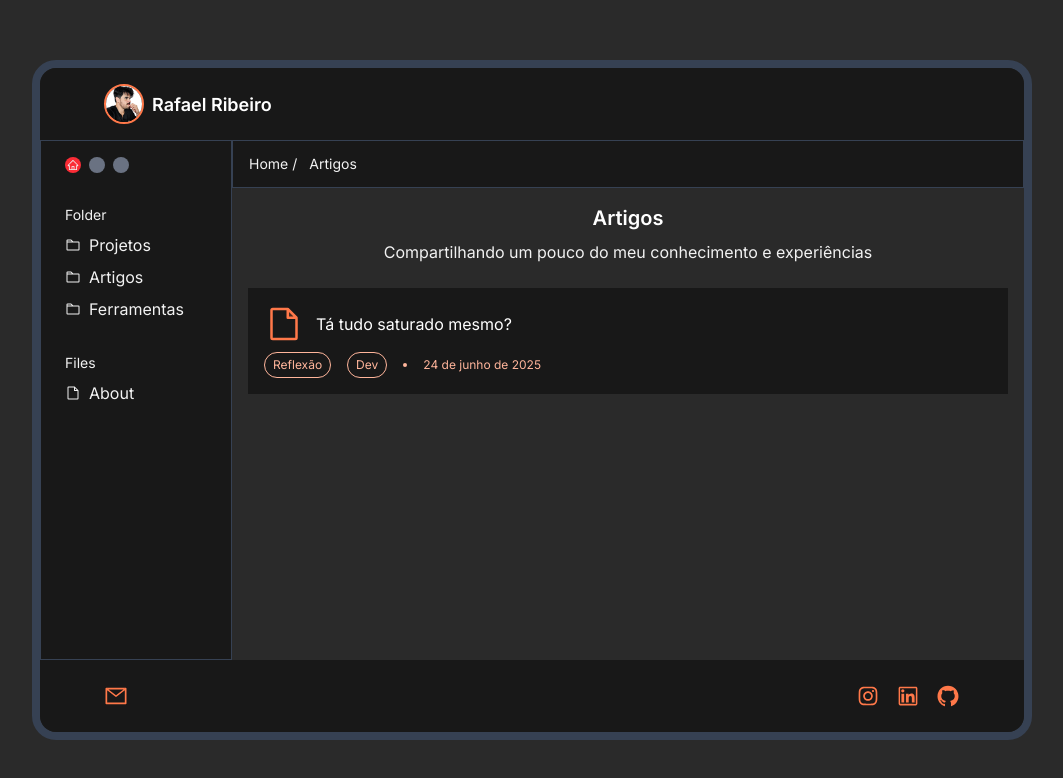
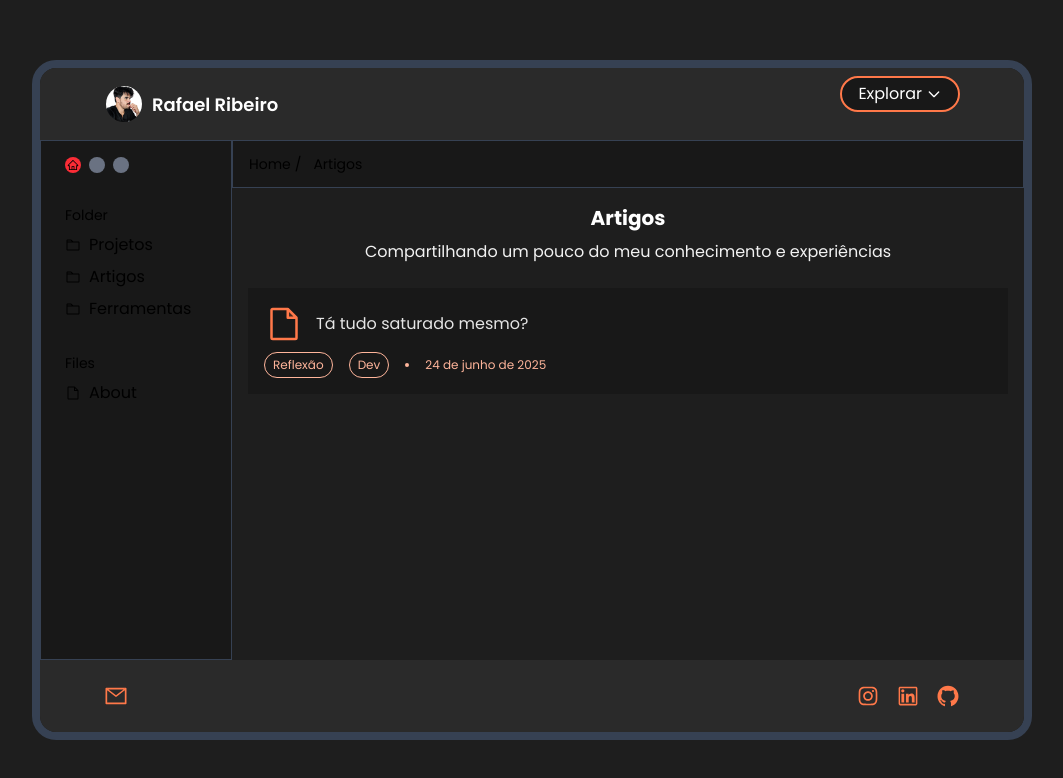
Before and after one commit to RafahOlive/rafa-blog, a Next.js app: page /artigos in a window 1280 px wide. Shown: the top 778 px of the page, without its empty margins (108-1171 px from the left). Built offline with nearby package versions, Linux system fonts and the light colour scheme.

Commit message:
Hero and colos

```diff
--- a/src/app/(files)/artigos/page.tsx
+++ b/src/app/(files)/artigos/page.tsx
@@ -26,13 +26,13 @@ export default function Artigos() {
     <div className="p-4">
       <h1
         className="text-xl font-bold text-center
-                text-title
+                text-primary
                 mb-2"
       >
         Artigos
       </h1>
       <p
-        className="text-subtitle text-center
+        className="text-secondary text-center
                 mb-6"
       >
         Compartilhando um pouco do meu conhecimento e experiências
@@ -56,8 +56,8 @@ export default function Artigos() {
               className="bg-alt p-4 hover:opacity-90 transition"
             >
               <div className="flex flex-row items-center gap-3 mb-2">
-                <PiFileDuotone className="icons-orange" size={40} />
-                <p className="text-title">{artigo.title}</p>
+                <PiFileDuotone className="flex itens-start icons-orange" size={40} />
+                <p className="text-tertiary">{artigo.title}</p>
               </div>
 
               <div className="flex items-center gap-4 text-xs text-[#ffb59b] flex-wrap">
--- a/src/app/(files)/projetos/page.tsx
+++ b/src/app/(files)/projetos/page.tsx
@@ -4,13 +4,13 @@ export default function Projetos() {
     <div className="p-4">
       <h1
         className="text-xl font-bold text-center
-        text-white
+        text-primary
         mb-2"
       >
         Projetos
       </h1>
       <p
-        className="text-subtitle text-center
+        className="text-secondary text-center
         mb-6"
       >
         Em breve, projetos incríveis serão compartilhados aqui!
@@ -24,7 +24,7 @@ export default function Projetos() {
           height={80}
           className="rounded-lg"
         />
-        <p className="text-white">Calculadora</p>
+        <p className="text-tertiary">Calculadora</p>
       </div>
 
       <div className="flex flex-col items-center gap-4">
@@ -35,7 +35,7 @@ export default function Projetos() {
           height={80}
           className="rounded-lg"
         />
-        <p className="text-white">Ecommerce</p>
+        <p className="text-tertiary">Ecommerce</p>
       </div>
     </div>
   );
--- a/src/app/components/Footer.tsx
+++ b/src/app/components/Footer.tsx
@@ -9,7 +9,7 @@ import Link from "next/link";
 export default function Footer() {
   return (
     <footer
-      className="bg-alt py-4 px-6  flex justify-between items-center
+      className="bg-alt-smooth py-4 px-6  flex justify-between items-center
       lg:px-16 lg:py-0 lg:h-[9vh]"
     >
       {/* Esquerda - Email */}
--- a/src/app/components/Header.tsx
+++ b/src/app/components/Header.tsx
@@ -8,7 +8,7 @@ export default function Header() {
   const [menuOpen, setMenuOpen] = useState(false);
   return (
     <div
-      className="bg-alt py-2 px-6 flex justify-between
+      className="bg-alt-smooth py-2 px-6 flex justify-between
       lg:px-16 lg:py-2 lg:h-[9vh]"
     >
       <Link
@@ -30,10 +30,10 @@ export default function Header() {
       <div className="relative">
         <button
           onClick={() => setMenuOpen(!menuOpen)}
-          className={`flex items-center gap-1 text-white px-4 py-1 rounded-full transition-all duration-300 border-2 md:hidden ${
+          className={`flex items-center gap-1 px-4 py-1 rounded-full transition-all duration-300 border-2 ${
             menuOpen
-              ? "bg-orange border-orange"
-              : "bg-alt-smooth border-icons-orange hover:bg-orange"
+              ? "bg-orange border-black text-black"
+              : "bg-alt border-orange text-primary hover:bg-orange"
           }`}
         >
           Explorar
@@ -56,7 +56,7 @@ export default function Header() {
         </button>
 
         {menuOpen && (
-          <div className="mt-2 bg-alt text-white rounded-md shadow-md flex flex-col absolute z-50 w-40">
+          <div className="mt-2 bg-alt text-white rounded-md shadow-md flex flex-col absolute z-50 w-max">
             <Link href="/artigos" className="px-4 py-2 hover:bg-orange">
               Artigos
             </Link>
--- a/src/app/globals.css
+++ b/src/app/globals.css
@@ -2,37 +2,63 @@
 @layer base {
   :root {
     --color-orange-base: #ff7849; /* Base - Icones, highlihts */
-    --color-orange-soft: #ff9a70;  /* Mais claro - Hover, interações, destaques secundários */
+    --color-orange-soft: #ff9a70; /* Mais claro - Hover, interações, destaques secundários */
     --color-orange-muted: #ffb59b; /* Bem claro - Background de badge, detalhe suave, bordas, sombras coloridas */
 
-    --color-text-light: #ffffff;   /* Base - Títulos, nome, principais */
-    --color-text-soft: #f2f2f2;    /* Suave - Textos secundários, parágrafos */
-    --color-text-muted: #e5e5e5;   /* Bem suave - Descrições, labels, detalhes bem suaves */
+    --text-primary: #ffffff;
+    --text-secondary: #f2f2f2;
+    --text-tertiary: #e5e5e5;
+
+    --border-primary: #ffffff;
+    --border-orange: #ff7849;
+    --border-black: #1e1e1e;
 
     --color-bg-main: #1e1e1e;
     --color-bg-alt: #181818;
     --color-bg-alt-smooth: #2a2a2a;
+
+    --font-weight-regular: 400;
+      --font-weight-medium: 500;
+      --font-weight-bold: 700;
   }
 }
 @layer utilities {
+  .fw-regular {
+    font-weight: var(--font-weight-regular);
+  }
+  .fw-medium {
+    font-weight: var(--font-weight-medium);
+  }
+  .fw-bold {
+    font-weight: var(--font-weight-bold);
+  }
+
+  .text-primary {
+    color: var(--text-primary);
+  }
+  .text-secondary {
+    color: var(--text-secondary);
+  }
+  .text-tertiary {
+    color: var(--text-tertiary);
+  }
+
   .icons-orange {
     color: var(--color-orange-base);
   }
   .bg-orange {
     background-color: var(--color-orange-base);
   }
-  .border-icons-orange {
-    border-color: var(--color-orange-base);
+  .border-orange {
+    border-color: var(--border-orange);
   }
-  .text-title {
-    color: var(--color-text-light);
+   .border-white {
+    border-color: var(--border-primary);
   }
-  .text-subtitle {
-    color: var(--color-text-soft);
+   .border-black {
+    border-color: var(border-black);
   }
-   .text-detail {
-    color: var(--color-text-muted);
-  }
+
   .bg-main {
     background-color: var(--color-bg-main);
   }
@@ -63,6 +89,7 @@
 } */
 body {
   padding-bottom: env(safe-area-inset-bottom);
+  font-family: var(--font-poppins), sans-serif;
 }
 
 ::-webkit-scrollbar {
--- a/src/app/layout.tsx
+++ b/src/app/layout.tsx
@@ -1,12 +1,20 @@
 import type { Metadata } from "next";
-import { Inter } from "next/font/google";
+// import { Inter } from "next/font/google";
+import { Poppins } from 'next/font/google';
 
 import "./globals.css";
 
 import Header from "./components/Header";
 import Footer from "./components/Footer";
 
-const inter = Inter({ subsets: ["latin"], weight: ["400", "600"] }); // 400 normal, 600 semi-bold
+// const inter = Inter({ subsets: ["latin"], weight: ["400", "600"] });
+
+const poppins = Poppins({
+  subsets: ['latin'],
+  weight: ['400', '500', '600', '700'], // Escolhe os pesos que vai usar
+  variable: '--font-poppins',          // Nome da CSS var que será criada
+  display: 'swap',
+});
 
 export const metadata: Metadata = {
   title: "Blog Rafael",
@@ -19,8 +27,8 @@ export default function RootLayout({
   children: React.ReactNode;
 }>) {
   return (
-    <html lang="pt-BR">
-      <body className={`${inter.className} bg-alt-smooth h-dvh lg:flex lg:items-center lg:justify-center `}>
+    <html lang="pt-BR" className={poppins.variable}>
+      <body className="bg-main h-dvh lg:flex lg:items-center lg:justify-center">
         <div
           className="flex flex-col
           h-dvh
```
